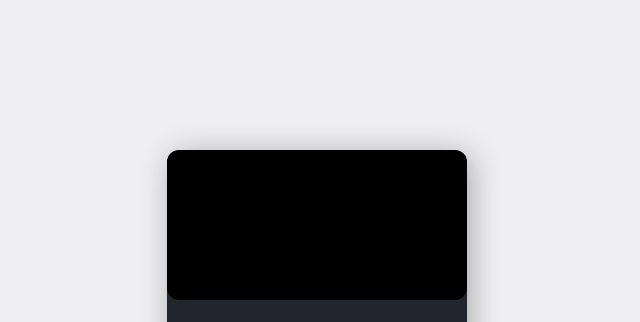
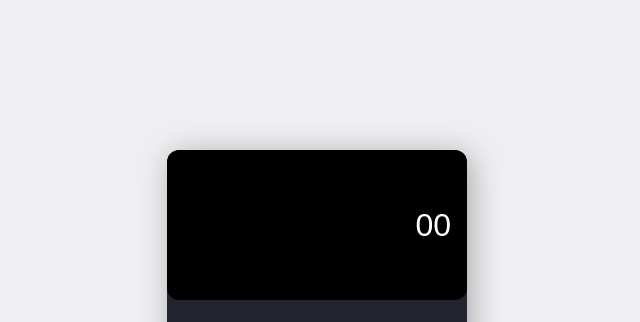
Before and after one commit to hulaus/Calculator, a plain HTML site: page index.html in a window 1280 px wide. Both pictures are taken after a click on the button "00". Shown: the top 322 px of the page, 323-963 px from the left. Drawn offline with Linux system fonts and the light colour scheme.

Commit message:
added changes to js and fixed bug where the html was not inside of body. JS is functioning when pressing Buttons now

```diff
--- /dev/null
+++ b/app.js
@@ -0,0 +1,15 @@
+(function() {
+
+    let screen = document.querySelector('.screen');
+    let buttons = document.querySelectorAll('.btn');
+    let clear = document.querySelector('.btn-clear');
+    let equal = document.querySelector('.btn-equal');
+
+    buttons.forEach(function(button){
+        button.addEventListener('click', function(e){
+            let value = e.target.dataset.num;
+            screen.value += value;
+        })
+    });
+
+})();
--- a/index.html
+++ b/index.html
@@ -6,8 +6,10 @@
     <meta htpp-equiv="X-UA-Compatible" content="IE=edge">
     <meta name="viewport" content="width=device-width, initial-scale=1.0">
     <link rel="stylesheet" href="styles.css">
+    <script src="app.js"></script>
     <title>Simple Calculator</title>
 </head>
+<body>
     <section class="calculator">
         <form>
             <input type="text" class="screen">
@@ -37,8 +39,7 @@
 
         </div>
     </section>
-<body>
-
+    <script src="app.js"></script>
 </body>
 </html>
 
```
Also changed, not shown: index.js (deleted). Lines whose indentation alone changed are shown as unchanged.
